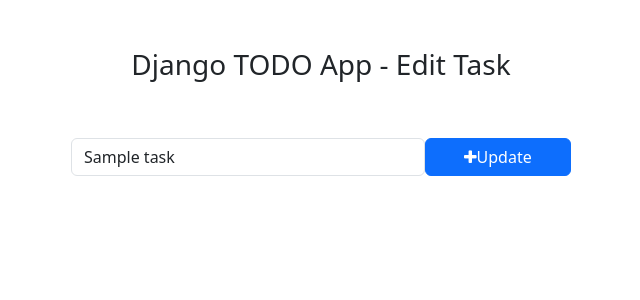
After one commit to Tukwasi17/todo, a Django app: template templates/edit_task.html in a window 1280 px wide. The commit adds this page. Shown: the top 300 px of the page, without its empty margins (319-959 px from the left). Run offline with Django 4.2, Linux system fonts and the light colour scheme; the template is opened without the code that fills it: most values are stand-ins (such as "Sample title", 1, 10 or a date in 2020).

Commit message:
todo app final

```diff
--- /dev/null
+++ b/templates/edit_task.html
@@ -0,0 +1,32 @@
+<!DOCTYPE html>
+<html lang="en">
+<head>
+  <meta charset="UTF-8" />
+  <title>Edit Task - Django TODO App</title>
+  <meta name="viewport" content="width=device-width,initial-scale=1" />
+  <meta name="description" content="" />
+  <link rel="icon" href="favicon.png">
+
+  <!-- Bootstrap -->
+  <link href="https://cdn.jsdelivr.net/npm/bootstrap@5.3.0-alpha1/dist/css/bootstrap.min.css" rel="stylesheet" integrity="sha384-GLhlTQ8iRABdZLl6O3oVMWSktQOp6b7In1Zl3/Jr59b6EGGoI1aFkw7cmDA6j6gD" crossorigin="anonymous">
+  <script src="https://cdn.jsdelivr.net/npm/bootstrap@5.3.0-alpha1/dist/js/bootstrap.bundle.min.js" integrity="sha384-w76AqPfDkMBDXo30jS1Sgez6pr3x5MlQ1ZAGC+nuZB+EYdgRZgiwxhTBTkF7CXvN" crossorigin="anonymous"></script>
+  <!-- Font Awesome Icons -->
+  <link rel="stylesheet" href="https://cdnjs.cloudflare.com/ajax/libs/font-awesome/4.7.0/css/font-awesome.min.css">
+
+</head>
+<body>
+  <div class="container">
+   <h3 class="pt-5 pb-5 text-center">Django TODO App - Edit Task</h3>
+
+   <form action="{% url 'edit_task' get_task.pk %}" method="POST" style="width: 500px; margin: auto;">
+    {% csrf_token %}
+    <div class="form-group">
+        <span style="display: flex;">
+            <input type="text" name="task" class="form-control" placeholder="Add a task" value="{{ get_task.task }}">
+            <button type="submit" class="btn btn-primary" style="width: 200px;"><i class="fa fa-plus"></i>Update</button>
+        </span>
+    </div>
+</form>
+  </div>
+</body>
+</html>
--- a/todo/urls.py
+++ b/todo/urls.py
@@ -2,5 +2,14 @@
 from django.urls import path
 
 urlpatterns = [
+    # Add task
     path('addTask/', views.addTask, name='addTask'),
+    # mark as done
+    path('mark_as_done/<int:pk>/', views.mark_as_done, name='mark_as_done'),
+    # mark as undone
+    path('mark_as_undone/<int:pk>/', views.mark_as_undone, name='mark_as_undone'),
+    # edit feature
+    path('edit_task/<int:pk>/', views.edit_task, name='edit_task'),
+    # delete task
+    path('delete_task/<int:pk>/', views.delete_task, name='delete_task'),
 ]
--- a/todo_main/views.py
+++ b/todo_main/views.py
@@ -5,7 +5,10 @@
 
 def home(request):
     tasks = Task.objects.filter(is_completed=False).order_by('-updated_at')
+
+    completed_tasks = Task.objects.filter(is_completed=True)
     context = {
         'tasks': tasks,
+        'completed_tasks': completed_tasks
     }
     return render(request, 'home.html', context)
```
Also changed, not shown: templates/home.html (+8 -3 lines), todo/views.py (+31 -1 lines).
